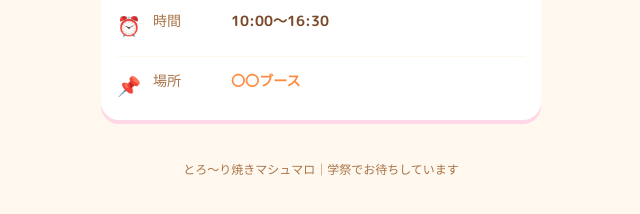
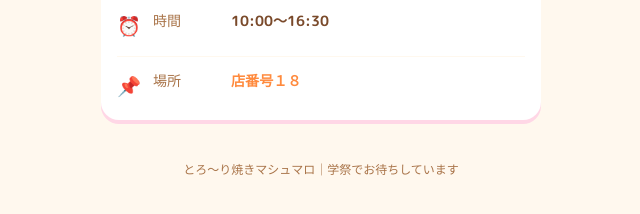
Before and after one commit to taro2004/taro2004.github.io, a plain HTML site: page index.html in a window 1280 px wide. Shown: the part 550-764 px from the top of the page, 319-959 px from the left. Drawn offline with Linux system fonts and the light colour scheme.

Commit message:
Update index.html

```diff
--- a/index.html
+++ b/index.html
@@ -173,7 +173,7 @@
     <div class="info-row"><span class="icon">🎪</span><span class="label">学祭</span><span class="value">虹色祭（帝塚山大学）</span></div>
     <div class="info-row"><span class="icon">📅</span><span class="label">日程</span><span class="value">11/21（土）・11/22（日）</span></div>
     <div class="info-row"><span class="icon">⏰</span><span class="label">時間</span><span class="value">10:00〜16:30</span></div>
-    <div class="info-row"><span class="icon">📌</span><span class="label">場所</span><span class="value placeholder">〇〇ブース</span></div>
+    <div class="info-row"><span class="icon">📌</span><span class="label">場所</span><span class="value placeholder">店番号１８</span></div>
   </div>
 </section>
 
```
